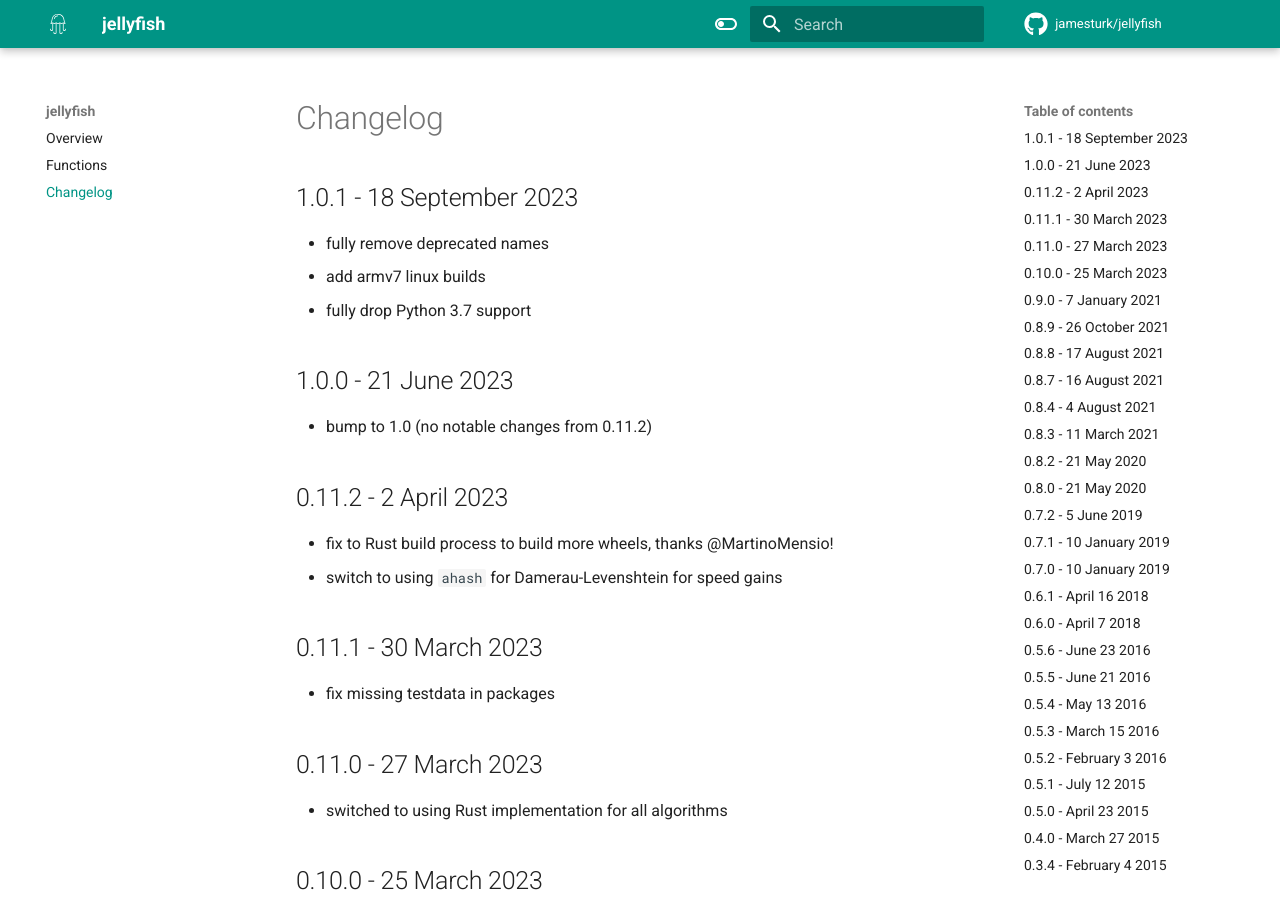
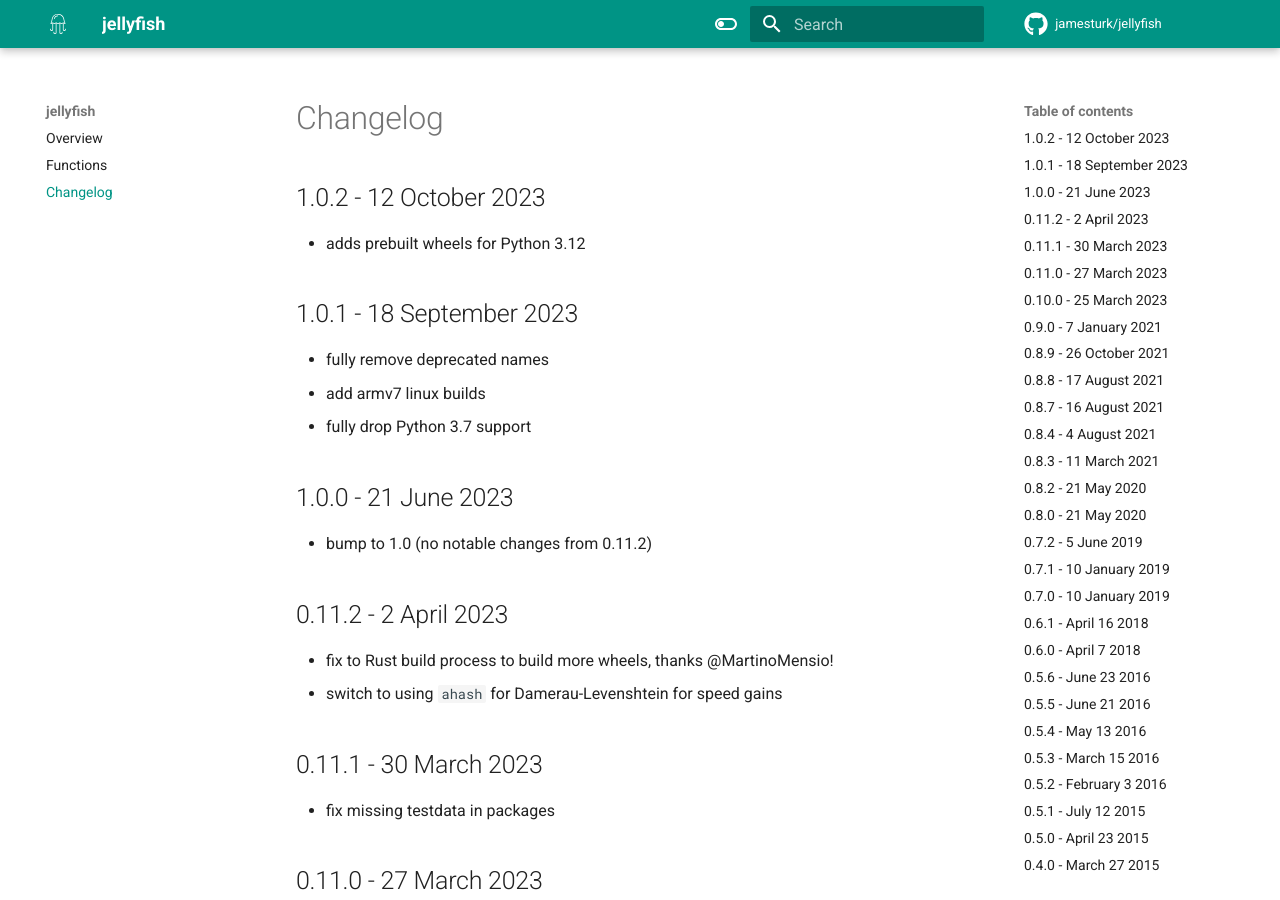
Before and after one commit to jamesturk/jellyfish, an MkDocs documentation site: the page built from docs/changelog.md, in a window 1280 px wide and 900 px high. Built offline with MkDocs 1.6.1 and Material for MkDocs 9.7.7, drawn with Linux system fonts in a browser that asks for light colours; comment, search, counter and statistics services are not loaded.

Commit message:
changelog for 1.0.2

```diff
--- a/docs/changelog.md
+++ b/docs/changelog.md
@@ -1,5 +1,9 @@
 Changelog
 =========
+
+1.0.2 - 12 October 2023
+-----------------------
+* adds prebuilt wheels for Python 3.12
 
 1.0.1 - 18 September 2023
 -------------------------
```
